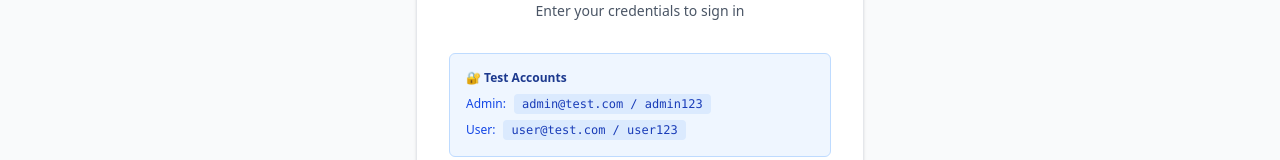
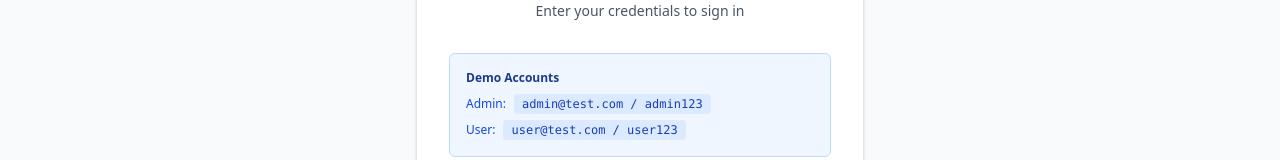
Before and after one commit to serg9/vue-auth-jwt, a Vue app: page /login in a window 1280 px wide. Shown: the part 256-416 px from the top of the page. Built offline with nearby package versions, Linux system fonts and the light colour scheme.

Commit message:
Update README and LoginView

```diff
--- a/src/views/LoginView.vue
+++ b/src/views/LoginView.vue
@@ -10,7 +10,7 @@
         </div>
 
         <div class="demo-credentials">
-          <div class="demo-title">🔐 Test Accounts</div>
+          <div class="demo-title">Demo Accounts</div>
           <div class="demo-accounts">
             <div class="demo-account">
               <span class="demo-label">Admin:</span>
```
Also changed, not shown: 1 other file (tests, documents, lock files or other folders).
